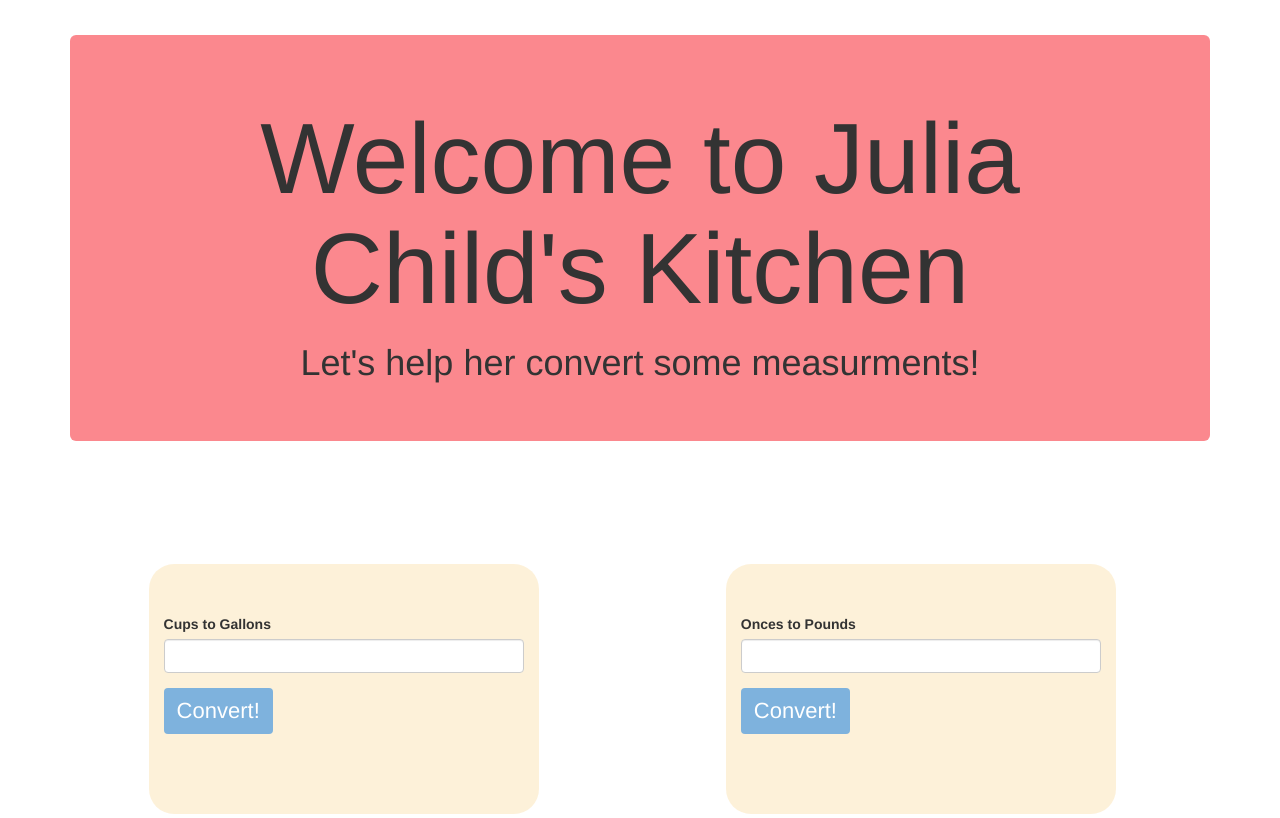
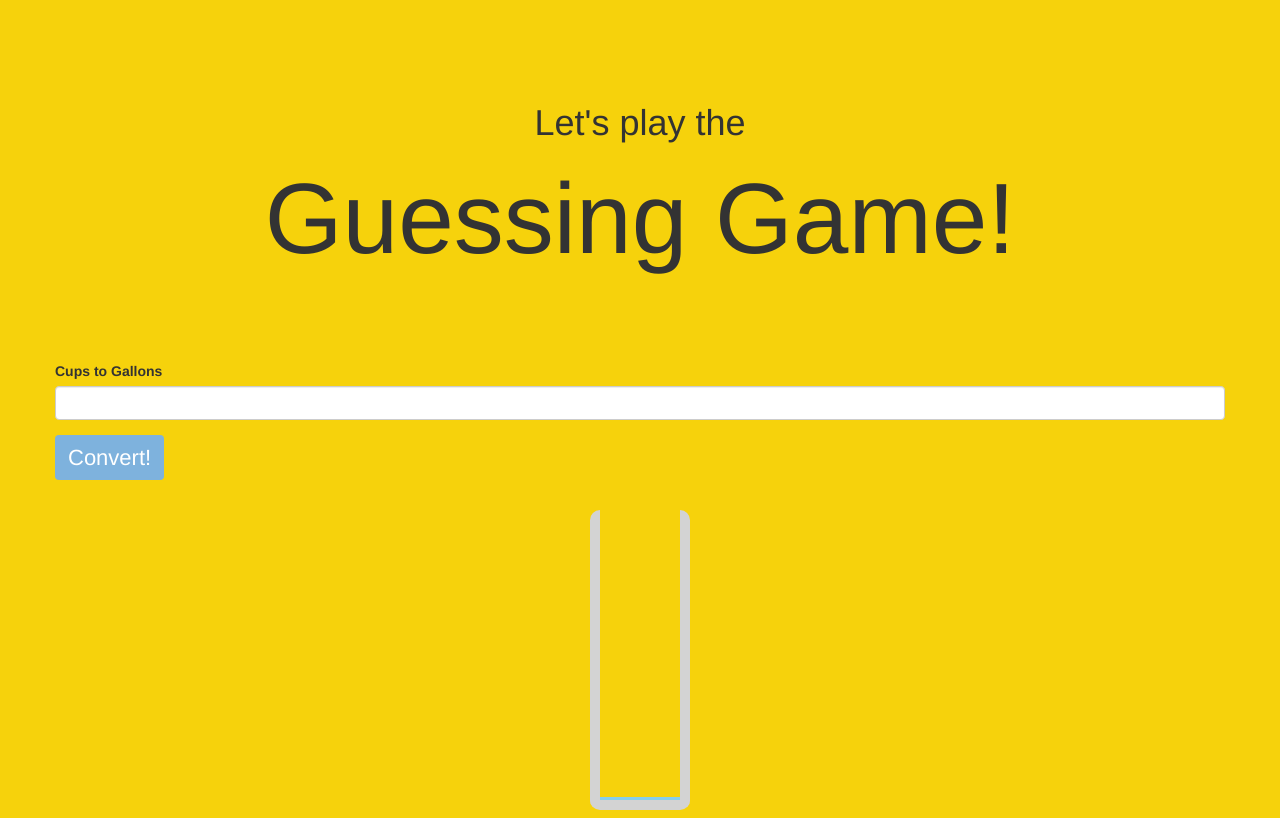
Before and after one commit to BenParisot/adventurecook, a plain HTML site: page index.html in a window 1280 px wide. Shown: the top 818 px of the page. Drawn offline with Linux system fonts and the light colour scheme.

Commit message:
Add background css, remove second form, change h1 and h3

```diff
--- a/css/styles.css
+++ b/css/styles.css
@@ -1,17 +1,12 @@
-html {
-  background: url("../img/background.jpg") no-repeat center center fixed;
-  -webkit-background-size: cover;
-  -moz-background-size: cover;
-  -o-background-size: cover;
-  background-size: cover;
-}
+
 
 body {
-  background-color: rgba(1,1,1,0);
+  background-color: #f6d20c;
+
 }
 
 .jumbotron {
-  background-color: rgba(249, 57, 67, .6);
+	background-color: rgba(0,0,0,0);
   text-align: center;
   margin-top: 35px;
   border-radius: 80px;
@@ -63,7 +58,7 @@ body {
 
 .water {
     width: 100%;
-    height: 10%;
+    height: 1%;
     background-color: skyblue;
     position: absolute;
     bottom: 0;
--- a/index.html
+++ b/index.html
@@ -10,11 +10,10 @@
   <body>
       <div class="container">
         <div class="jumbotron">
-          <h1>Welcome to Julia Child's Kitchen</h1>
-          <h3>Let's help her convert some measurments!</h3>
+          <h3>Let's play the</h3>
+          <h1>Guessing Game!</h1>
         </div>
         <div class="row">
-          <div class="col-md-4">
            <form id="cups">
              <div class="form-group">
                <label for="input">Cups to Gallons</label>
@@ -23,17 +22,6 @@
             <button type="submit" class="btn">Convert!</button>
            </form>
            <div class="result1"></div>
-          </div>
-          <div class="col-md-4">
-           <form id="ounces">
-             <div class="form-group">
-               <label for="input">Onces to Pounds</label>
-               <input id="input2" class="form-control" type="text">
-             </div>
-            <button type="submit" class="btn">Convert!</button>
-           </form>
-           <div class="result2"></div>
-         </div>
         </div>
 				<div class="glass">
     <div class="water"></div>
```
